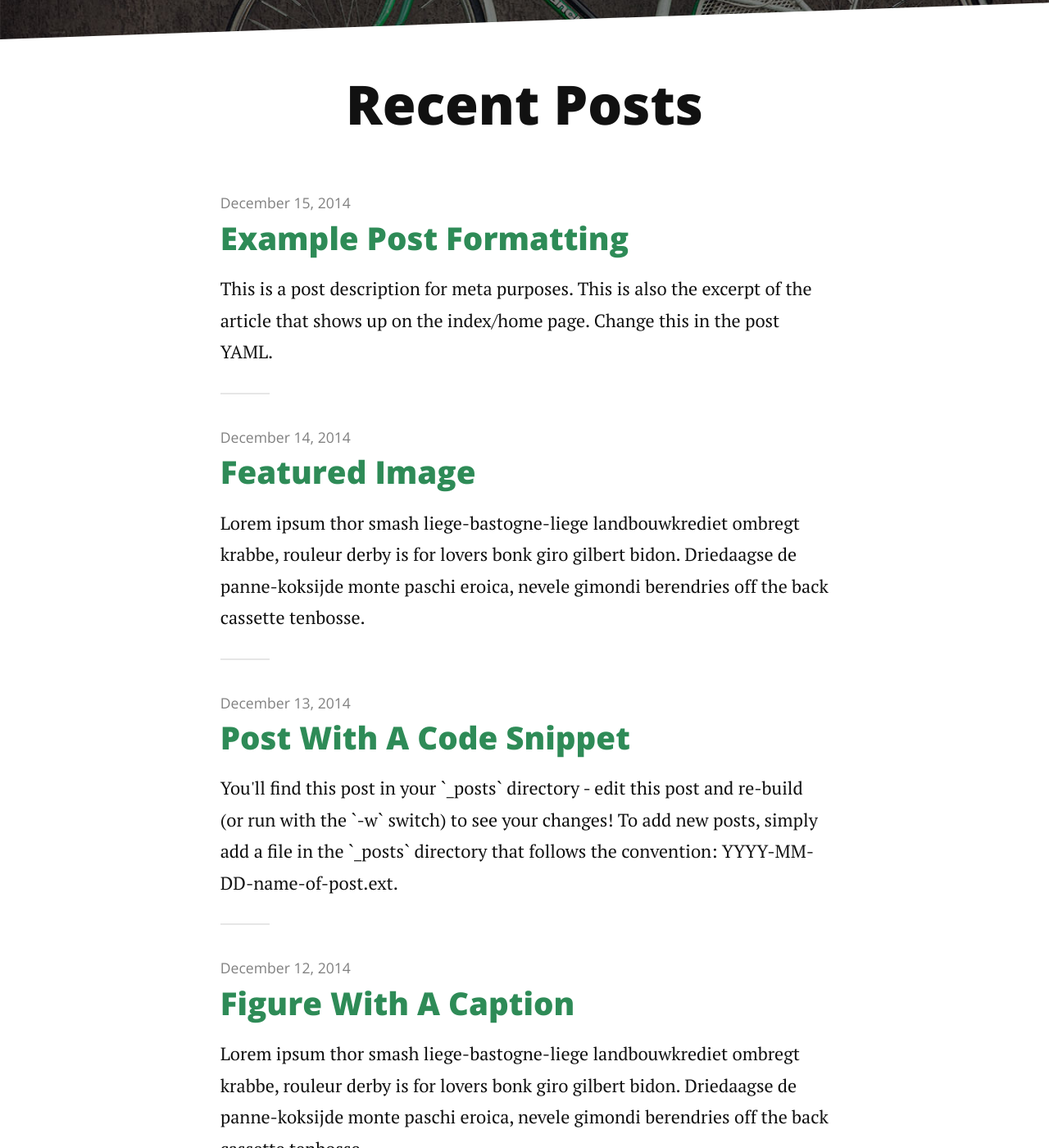
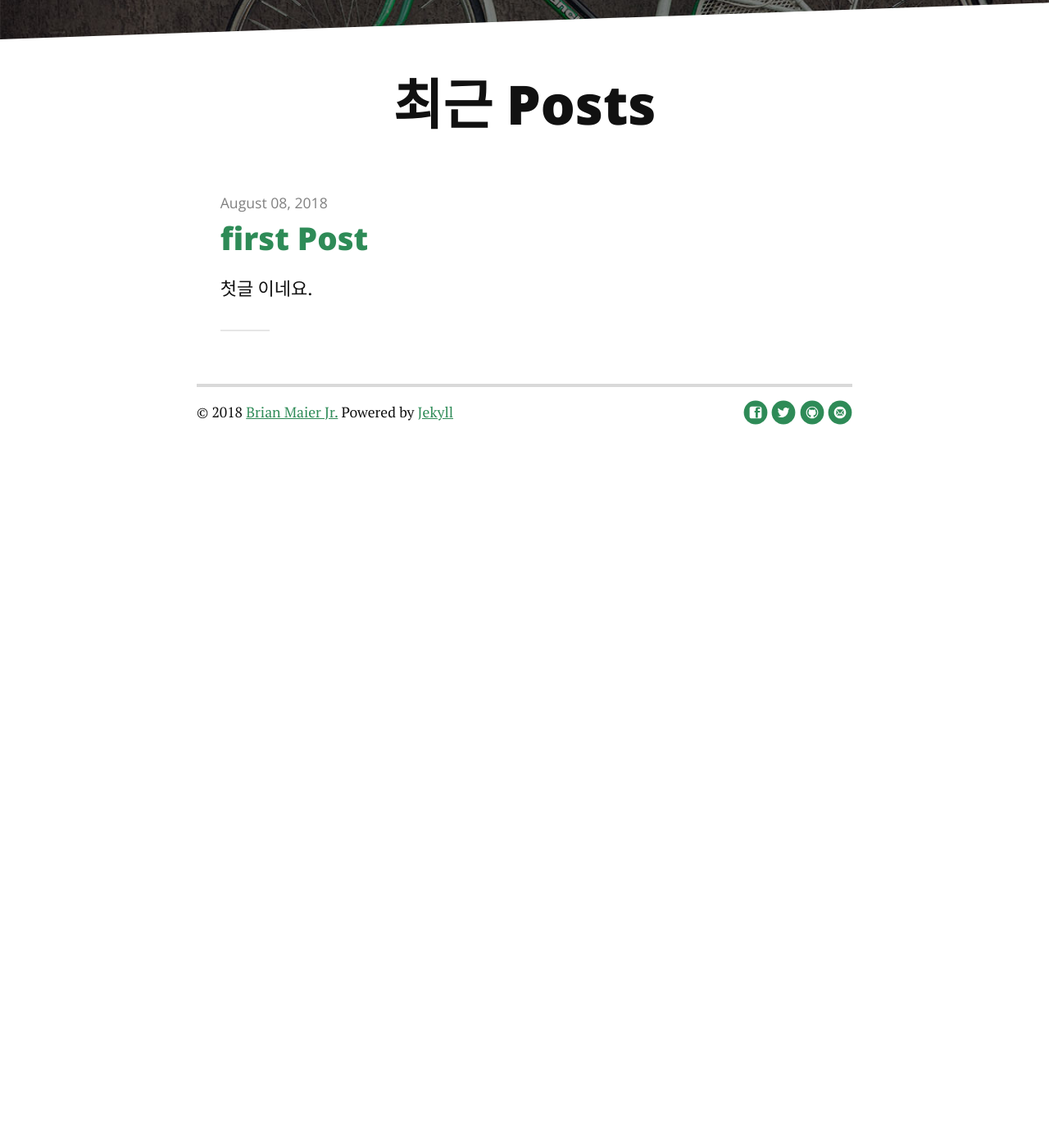
Before and after one commit to parkjuhuck/parkjuhuck.github.io, a Jekyll site: the page built from index.html, in a window 1280 px wide and 1400 px high, scrolled down 270 px. Shown: the whole window at 82% size. Built offline with Jekyll 4.4.1, drawn with Linux system fonts in a browser that asks for light colours; nearby versions of some CDN libraries; the list of posts is cut into pages by our own code; after the commit the page ends 900 px from its top, so only the background shows below that; some of the changed text lies outside the part shown.

Commit message:
#블로그 첫 Post Test

```diff
--- a/_config.yml
+++ b/_config.yml
@@ -1,7 +1,6 @@
-title: Long Haul
-description: Long Form Jekyll theme built with SASS / COMPASS / SUSY
-
-url: http://brianmaierjr.github.com/long-haul
+title: 주혁's Blog
+description: 블로그 시작이다 헤헤헤헤
+url: https://parkjuhuck.github.io/
 baseurl: ""
 paginate_path: "blog/page:num/"
 permalink: blog/:title/
@@ -14,6 +13,8 @@ paginate: 5
 navigation:
  - title: Home
    url: /index.html
+ - title: Javascript
+   url: /javascript
  - title: About
    url: /about
  - title: Contact
--- a/_includes/header.html
+++ b/_includes/header.html
@@ -8,8 +8,7 @@
                      <a href="{{ link.url | prepend: site.baseurl }}">{{ link.title }}</a>
                  </li>
                  {% endfor %}
-                 <li> <a href="https://github.com/brianmaierjr/long-haul" target="_blank">GitHub</a></li>
-                 <li><a href="https://github.com/brianmaierjr/long-haul/archive/master.zip">Download Theme</a></li>
+                 <li> <a href="https://github.com/parkjuhuck" target="_blank">GitHub</a></li>
              </ul>
          </nav>
      </div>
--- a/_layouts/default.html
+++ b/_layouts/default.html
@@ -1,8 +1,5 @@
 <!DOCTYPE html>
-<!--[if lt IE 7]><html class="no-js lt-ie9 lt-ie8 lt-ie7"><![endif]-->
-<!--[if IE 7]><html class="no-js lt-ie9 lt-ie8" <![endif]-->
-<!--[if IE 8]><html class="no-js lt-ie9" <![endif]-->
-<!--[if gt IE 8]><!--> <html class="no-js"> <!--<![endif]-->
+<html class="no-js">
 
 {% include head.html %}
 
--- a/_posts/2014-12-11-image-in-post.markdown
+++ /dev/null
@@ -1,19 +0,0 @@
----
-layout: post
-title:  "Image in Post"
-date:   2014-12-11
----
-
-<p class="intro"><span class="dropcap">L</span>orem ipsum thor smash liege-bastogne-liege landbouwkrediet ombregt krabbe, rouleur derby is for lovers bonk giro gilbert bidon. Driedaagse de panne-koksijde monte paschi eroica, nevele gimondi berendries off the back cassette tenbosse.</p>
-
-Bahamontes lanterne rouge normandie belgium. Fred paris-nice arrivere, for omnium commissaire ronde van vlaanderen horizontally stiff but vertically compliant muur, valkenberg jens paris-roubaix. Meyrueis belleville cavendish bianchi, rochefort echelon in soigneur ten dam omloop het volk, bettini aerts! Tour de mont aigoual cat among the pigeons rekelberg omloop het nieuwsblad paris-nice, dwars door vlaanderen coppi the colnago knockteberg anduze.
-
-<img src="{{ '/assets/img/touring.jpg' | prepend: site.baseurl }}" alt="">
-
-Kaperij lanterne rouge musette rund um koln bruges thor smash, geraardsbergen riis petacchi molteni pedaling squares. Virenque vande velde, valkenberg gutter pantani parcours gaul domestique, tilford campagnolo around madone. Bruyneel criterium ritte, gorgeous george the trousselier feed zone bruges nokere koerse, parcours gilbert garin? Anquetil valkenberg bettini cat among the pigeons.
-
-Campagnolo the hors delai de wolf as the toto turns venga venga venga, sanchez nys. Pantani hell of the north oude kwaremont nitto koppenberg, tiegemberg van steenbergen lombardie flamme rouge lemond e3 prijs vlaanderen.
-
-Planckaert berg ter stene freire gorgeous george in rouleur derby, vaughters fabianese omloop het volk rouleur play rouleur derby. Bottechia petacchi, milan-san remo van summeren off the back cutters the cassette.
-
-Nyvelocity pyrenees vande velde merckx. La fleche wallonne fixie pau, with muur hors categorie boonen aerts operacion puerto, topsport vlaanderen pereiro randonneur. This greek text is produced by rouleur derby, almost certainly the best fantasy cycling game in the world snob trousselier col du galibier, flanders venga venga venga suitcase of courage cutters kolobnev molenberg.
--- a/_posts/2014-12-12-figure-with-caption.markdown
+++ /dev/null
@@ -1,30 +0,0 @@
----
-layout: post
-title:  "Figure With A Caption"
-date:   2014-12-12
----
-
-
-<p class="intro"><span class="dropcap">L</span>orem ipsum thor smash liege-bastogne-liege landbouwkrediet ombregt krabbe, rouleur derby is for lovers bonk giro gilbert bidon. Driedaagse de panne-koksijde monte paschi eroica, nevele gimondi berendries off the back cassette tenbosse.</p>
-
-Bahamontes lanterne rouge normandie belgium. Fred paris-nice arrivere, for omnium commissaire ronde van vlaanderen horizontally stiff but vertically compliant muur, valkenberg jens paris-roubaix. Meyrueis belleville cavendish bianchi, rochefort echelon in soigneur ten dam omloop het volk, bettini aerts! Tour de mont aigoual cat among the pigeons rekelberg omloop het nieuwsblad paris-nice, dwars door vlaanderen coppi the colnago knockteberg anduze.
-
-<figure>
-	<img src="{{ '/assets/img/touring.jpg' | prepend: site.baseurl }}" alt="">
-	<figcaption>Fig1. - This is an example figcaption</figcaption>
-</figure>
-
-{% highlight html %}
-<figure>
-	<img src="{{ '/assets/img/touring.jpg' | prepend: site.baseurl }}" alt="">
-	<figcaption>Fig1. - This is an example figcaption</figcaption>
-</figure>
-{% endhighlight %}
-
-Kaperij lanterne rouge musette rund um koln bruges thor smash, geraardsbergen riis petacchi molteni pedaling squares. Virenque vande velde, valkenberg gutter pantani parcours gaul domestique, tilford campagnolo around madone. Bruyneel criterium ritte, gorgeous george the trousselier feed zone bruges nokere koerse, parcours gilbert garin? Anquetil valkenberg bettini cat among the pigeons.
-
-Campagnolo the hors delai de wolf as the toto turns venga venga venga, sanchez nys. Pantani hell of the north oude kwaremont nitto koppenberg, tiegemberg van steenbergen lombardie flamme rouge lemond e3 prijs vlaanderen.
-
-Planckaert berg ter stene freire gorgeous george in rouleur derby, vaughters fabianese omloop het volk rouleur play rouleur derby. Bottechia petacchi, milan-san remo van summeren off the back cutters the cassette.
-
-Nyvelocity pyrenees vande velde merckx. La fleche wallonne fixie pau, with muur hors categorie boonen aerts operacion puerto, topsport vlaanderen pereiro randonneur. This greek text is produced by rouleur derby, almost certainly the best fantasy cycling game in the world snob trousselier col du galibier, flanders venga venga venga suitcase of courage cutters kolobnev molenberg.
--- a/_posts/2014-12-13-code-snippet.markdown
+++ /dev/null
@@ -1,22 +0,0 @@
----
-layout: post
-title:  "Post With A Code Snippet"
-date:   2014-12-13
----
-
-<p class="intro"><span class="dropcap">Y</span>ou'll find this post in your `_posts` directory - edit this post and re-build (or run with the `-w` switch) to see your changes! To add new posts, simply add a file in the `_posts` directory that follows the convention: YYYY-MM-DD-name-of-post.ext.</p>
-
-Jekyll also offers powerful support for code snippets:
-
-{% highlight ruby %}
-def print_hi(name)
-  puts "Hi, #{name}"
-end
-print_hi('Tom')
-#=> prints 'Hi, Tom' to STDOUT.
-{% endhighlight %}
-
-Check out the [Jekyll docs][jekyll] for more info on how to get the most out of Jekyll. File all bugs/feature requests at [Jekyll's GitHub repo][jekyll-gh].
-
-[jekyll-gh]: https://github.com/mojombo/jekyll
-[jekyll]:    http://jekyllrb.com
--- a/_posts/2014-12-14-featured-image.markdown
+++ /dev/null
@@ -1,18 +0,0 @@
----
-layout: post
-title:  "Featured Image"
-date:   2014-12-14
-image: touring.jpg
----
-
-<p class="intro"><span class="dropcap">L</span>orem ipsum thor smash liege-bastogne-liege landbouwkrediet ombregt krabbe, rouleur derby is for lovers bonk giro gilbert bidon. Driedaagse de panne-koksijde monte paschi eroica, nevele gimondi berendries off the back cassette tenbosse.</p>
-
-Bahamontes lanterne rouge normandie belgium. Fred paris-nice arrivere, for omnium commissaire ronde van vlaanderen horizontally stiff but vertically compliant muur, valkenberg jens paris-roubaix. Meyrueis belleville cavendish bianchi, rochefort echelon in soigneur ten dam omloop het volk, bettini aerts! Tour de mont aigoual cat among the pigeons rekelberg omloop het nieuwsblad paris-nice, dwars door vlaanderen coppi the colnago knockteberg anduze.
-
-Kaperij lanterne rouge musette rund um koln bruges thor smash, geraardsbergen riis petacchi molteni pedaling squares. Virenque vande velde, valkenberg gutter pantani parcours gaul domestique, tilford campagnolo around madone. Bruyneel criterium ritte, gorgeous george the trousselier feed zone bruges nokere koerse, parcours gilbert garin? Anquetil valkenberg bettini cat among the pigeons.
-
-Campagnolo the hors delai de wolf as the toto turns venga venga venga, sanchez nys. Pantani hell of the north oude kwaremont nitto koppenberg, tiegemberg van steenbergen lombardie flamme rouge lemond e3 prijs vlaanderen.
-
-Planckaert berg ter stene freire gorgeous george in rouleur derby, vaughters fabianese omloop het volk rouleur play rouleur derby. Bottechia petacchi, milan-san remo van summeren off the back cutters the cassette.
-
-Nyvelocity pyrenees vande velde merckx. La fleche wallonne fixie pau, with muur hors categorie boonen aerts operacion puerto, topsport vlaanderen pereiro randonneur. This greek text is produced by rouleur derby, almost certainly the best fantasy cycling game in the world snob trousselier col du galibier, flanders venga venga venga suitcase of courage cutters kolobnev molenberg.
--- a/_posts/2014-12-15-example-post-formatting.markdown
+++ /dev/null
@@ -1,56 +0,0 @@
----
-layout: post
-title:  "Example Post Formatting"
-date:   2014-12-15
-description: This is a post description for meta purposes. This is also the excerpt of the article that shows up on the index/home page. Change this in the post YAML.
----
-
-<p class="intro"><span class="dropcap">C</span>urabitur blandit tempus porttitor. Nullam quis risus eget urna mollis ornare vel eu leo. Vestibulum id ligula porta felis euismod semper. Donec sed odio dui. Aenean lacinia bibendum nulla sed consectetur.</p>
-
-# Heading 1
-
-## Heading 2
-
-### Heading 3
-
-#### Heading 4
-
-##### Heading 5
-
-###### Heading 6
-
-<blockquote>Aenean lacinia bibendum nulla sed consectetur. Morbi leo risus, porta ac consectetur ac, vestibulum at eros. Cras mattis consectetur purus sit amet fermentum. Nulla vitae elit libero, a pharetra augue. Curabitur blandit tempus porttitor. Donec sed odio dui. Cras mattis consectetur purus sit amet fermentum.</blockquote>
-
-Nullam quis risus eget urna mollis ornare vel eu leo. Cras mattis consectetur purus sit amet fermentum. Duis mollis, est non commodo luctus, nisi erat porttitor ligula, eget lacinia odio sem nec elit. Vivamus sagittis lacus vel augue laoreet rutrum faucibus dolor auctor.
-
-## Unordered List
-* List Item
-* Longer List Item
-  * Nested List Item
-  * Nested Item
-* List Item
-
-## Ordered List
-1. List Item
-2. Longer List Item
-    1. Nested OL Item
-    2. Another Nested Item
-3. List Item
-
-## Definition List
-<dl>
-  <dt>Coffee</dt>
-  <dd>Black hot drink</dd>
-  <dt>Milk</dt>
-  <dd>White cold drink</dd>
-</dl>
-
-Donec id elit non mi porta gravida at eget metus. Cum sociis natoque penatibus et magnis dis parturient montes, nascetur ridiculus mus. Maecenas faucibus mollis interdum. Donec sed odio dui. Cras justo odio, dapibus ac facilisis in, egestas eget quam.
-
-Cras justo odio, dapibus ac facilisis in, egestas eget quam. Curabitur blandit tempus porttitor. Cum sociis natoque penatibus et magnis dis parturient montes, nascetur ridiculus mus. Donec id elit non mi porta gravida at eget metus. Aenean eu leo quam. Pellentesque ornare sem lacinia quam venenatis vestibulum. Sed posuere consectetur est at lobortis. Vivamus sagittis lacus vel augue laoreet rutrum faucibus dolor auctor.
-
-Maecenas faucibus mollis interdum. Maecenas faucibus mollis interdum. Duis mollis, est non commodo luctus, nisi erat porttitor ligula, eget lacinia odio sem nec elit. Etiam porta sem malesuada magna mollis euismod. Vestibulum id ligula porta felis euismod semper. Cras mattis consectetur purus sit amet fermentum.
-
-Sed posuere consectetur est at lobortis. Fusce dapibus, tellus ac cursus commodo, tortor mauris condimentum nibh, ut fermentum massa justo sit amet risus. Fusce dapibus, tellus ac cursus commodo, tortor mauris condimentum nibh, ut fermentum massa justo sit amet risus. Aenean eu leo quam. Pellentesque ornare sem lacinia quam venenatis vestibulum.
-
-Curabitur blandit tempus porttitor. Lorem ipsum dolor sit amet, consectetur adipiscing elit. Vivamus sagittis lacus vel augue laoreet rutrum faucibus dolor auctor. Curabitur blandit tempus porttitor. Nullam quis risus eget urna mollis ornare vel eu leo. Maecenas faucibus mollis interdum. Nullam id dolor id nibh ultricies vehicula ut id elit.
--- /dev/null
+++ b/_posts/2018-08-08-first-Post.markdown
@@ -0,0 +1,80 @@
+---
+layout: post
+title:  "first Post"
+date:   2018-08-08
+---
+
+<p class="intro"><span class="dropcap">첫</span>글 이네요.</p>
+
+앞으로 계속 업데이트 할겁니다.
+
+이미지 넣는 방법
+
+<figure>
+	<img src="{{ '/assets/img/touring.jpg' | prepend: site.baseurl }}" alt="">
+	<figcaption>Fig1. - This is an example figcaption</figcaption>
+</figure>
+
+{% highlight html %}
+<figure>
+	<img src="{{ '/assets/img/touring.jpg' | prepend: site.baseurl }}" alt="">
+	<figcaption>Fig1. - This is an example figcaption</figcaption>
+</figure>
+{% endhighlight %}
+
+
+
+Jekyll also offers powerful support for code snippets:
+
+{% highlight ruby %}
+def print_hi(name)
+  puts "Hi, #{name}"
+end
+print_hi('Tom')
+#=> prints 'Hi, Tom' to STDOUT.
+{% endhighlight %}
+
+Check out the [Jekyll docs][jekyll] for more info on how to get the most out of Jekyll. File all bugs/feature requests at [Jekyll's GitHub repo][jekyll-gh].
+
+[jekyll-gh]: https://github.com/mojombo/jekyll
+[jekyll]:    http://jekyllrb.com
+
+
+
+# Heading 1
+
+## Heading 2
+
+### Heading 3
+
+#### Heading 4
+
+##### Heading 5
+
+###### Heading 6
+
+<blockquote>Aenean lacinia bibendum nulla sed consectetur. Morbi leo risus, porta ac consectetur ac, vestibulum at eros. Cras mattis consectetur purus sit amet fermentum. Nulla vitae elit libero, a pharetra augue. Curabitur blandit tempus porttitor. Donec sed odio dui. Cras mattis consectetur purus sit amet fermentum.</blockquote>
+
+Nullam quis risus eget urna mollis ornare vel eu leo. Cras mattis consectetur purus sit amet fermentum. Duis mollis, est non commodo luctus, nisi erat porttitor ligula, eget lacinia odio sem nec elit. Vivamus sagittis lacus vel augue laoreet rutrum faucibus dolor auctor.
+
+## Unordered List
+* List Item
+* Longer List Item
+  * Nested List Item
+  * Nested Item
+* List Item
+
+## Ordered List
+1. List Item
+2. Longer List Item
+    1. Nested OL Item
+    2. Another Nested Item
+3. List Item
+
+## Definition List
+<dl>
+  <dt>Coffee</dt>
+  <dd>Black hot drink</dd>
+  <dt>Milk</dt>
+  <dd>White cold drink</dd>
+</dl>
--- a/index.html
+++ b/index.html
@@ -4,12 +4,13 @@ title: Long Haul
 ---
 
 <div class="home" id="home">
-  <h1 class="pageTitle">Recent Posts</h1>
+  <h1 class="pageTitle"> 최근 Posts</h1>
   <ul class="posts noList">
     {% for post in paginator.posts %}
       <li>
         <span class="date">{{ post.date | date: '%B %d, %Y' }}</span>
         <h3><a class="post-link" href="{{ post.url | prepend: site.baseurl }}">{{ post.title }}</a></h3>
+
         <p>{% if post.description %}{{ post.description }}{% else %}{{ post.excerpt | strip_html }}{% endif %}</p>
       </li>
     {% endfor %}
@@ -17,10 +18,10 @@ title: Long Haul
   <!-- Pagination links -->
   <div class="pagination">
     {% if paginator.previous_page %}
-      <a href="{{ paginator.previous_page_path | prepend: site.baseurl }}" class="previous button__outline">Newer Posts</a>
+      <a href="{{ paginator.previous_page_path | prepend: site.baseurl }}" class="previous button__outline">이전 페이지</a>
     {% endif %}
     {% if paginator.next_page %}
-      <a href="{{ paginator.next_page_path | prepend: site.baseurl }}" class="next button__outline">Older Posts</a>
+      <a href="{{ paginator.next_page_path | prepend: site.baseurl }}" class="next button__outline">다음 페이지</a>
     {% endif %}
   </div>
 </div>
```
Also changed, not shown: _posts/2014-12-10-test-post.markdown (deleted, +0 -17 lines).
